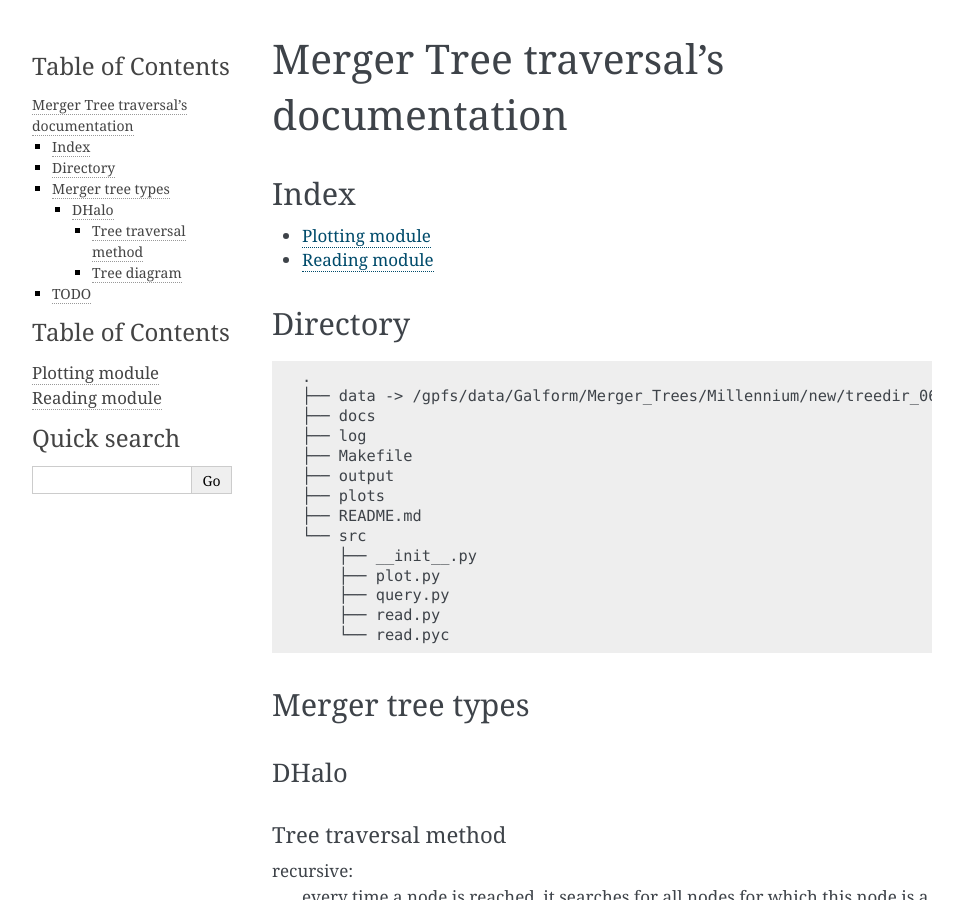
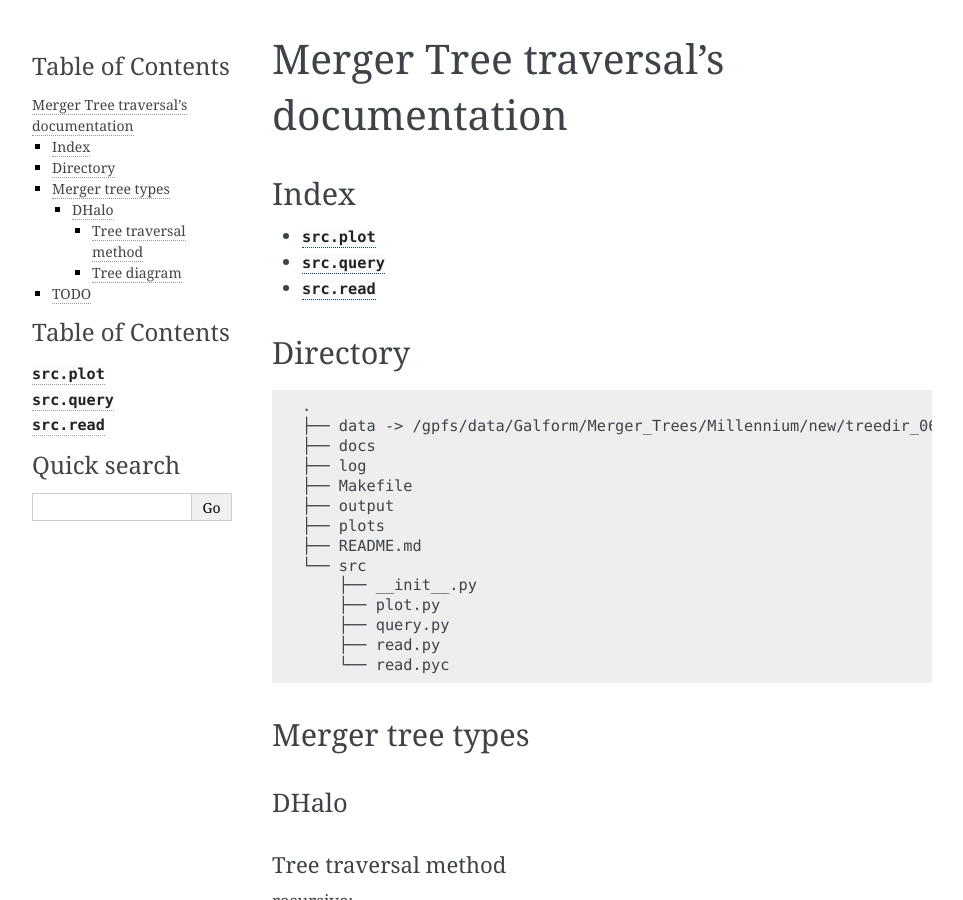
Before and after one commit to oleskiewicz/hbtp, a Sphinx documentation site: the page built from docs/index.rst, in a window 1280 px wide and 900 px high. Shown: the whole window, without its empty margins (148-1111 px from the left). Built offline with Sphinx 7.4.7, drawn with Linux system fonts in a browser that asks for light colours.

```diff
--- a/docs/conf.py
+++ b/docs/conf.py
@@ -25,7 +25,11 @@ sys.path.insert(0, os.path.abspath('..'))
 
 # Add any Sphinx extension module names here, as strings. They can be extensions
 # coming with Sphinx (named 'sphinx.ext.*') or your custom ones.
-extensions = ['sphinx.ext.autodoc', 'sphinx.ext.mathjax', 'sphinx.ext.todo']
+extensions = ['sphinx.ext.autodoc', \
+							'sphinx.ext.mathjax', \
+			        'sphinx.ext.todo', \
+							'sphinx.ext.napoleon', \
+]
 
 # Add any paths that contain templates here, relative to this directory.
 templates_path = ['_templates']
@@ -175,21 +179,15 @@ htmlhelp_basename = 'MergerTreetraversaldoc'
 
 # -- Options for LaTeX output --------------------------------------------------
 
+latex_engine = 'xelatex'
 latex_elements = {
-# The paper size ('letterpaper' or 'a4paper').
-#'papersize': 'letterpaper',
-
-# The font size ('10pt', '11pt' or '12pt').
-#'pointsize': '10pt',
-
-# Additional stuff for the LaTeX preamble.
-#'preamble': '',
+	'papersize': 'a4paper',
 }
 
 # Grouping the document tree into LaTeX files. List of tuples
 # (source start file, target name, title, author, documentclass [howto/manual]).
 latex_documents = [
-  ('index', 'MergerTreetraversal.tex', u'Merger Tree traversal Documentation',
+  ('index', 'MergerTreeTraversal.tex', u'Merger Tree traversal Documentation',
    u'Piotr Oleskiewicz', 'manual'),
 ]
 
@@ -233,7 +231,7 @@ man_pages = [
 # (source start file, target name, title, author,
 #  dir menu entry, description, category)
 texinfo_documents = [
-  ('index', 'MergerTreetraversal', u'Merger Tree traversal Documentation',
+  ('index', 'MergerTreeTraversal', u'Merger Tree traversal Documentation',
    u'Piotr Oleskiewicz', 'MergerTreetraversal', 'One line description of project.',
    'Miscellaneous'),
 ]
--- a/docs/index.rst
+++ b/docs/index.rst
@@ -6,7 +6,6 @@ Index
 =====
 
 .. toctree::
-	:maxdepth: 1
 	:glob:
 
 	**
--- /dev/null
+++ b/docs/query.rst
@@ -0,0 +1,7 @@
+:mod:`src.query`
+================
+
+.. automodule:: src.query
+  :members:
+  :undoc-members:
+  :show-inheritance:
--- a/docs/read.rst
+++ b/docs/read.rst
@@ -1,7 +1,7 @@
-Reading module
-==============
-
-This module reads data from merger trees to Python objects.
+:mod:`src.read`
+===============
 
 .. automodule:: src.read
-	:members:
+  :members:
+  :undoc-members:
+  :show-inheritance:
```
Also changed, not shown: docs/plot.rst (+4 -4 lines).
